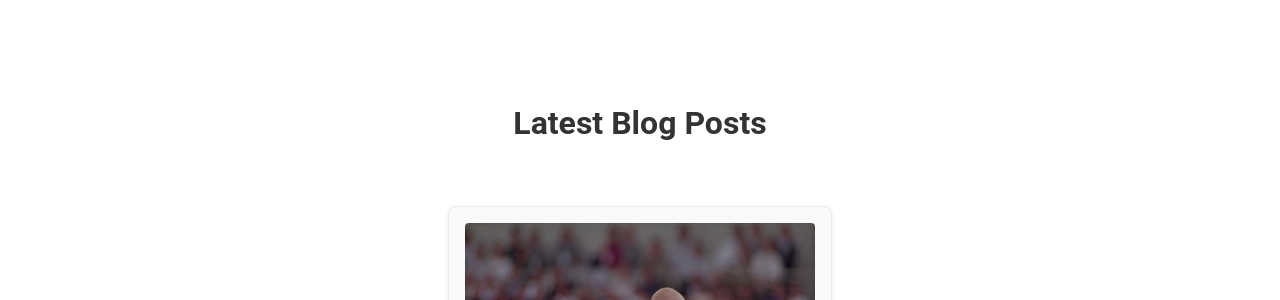
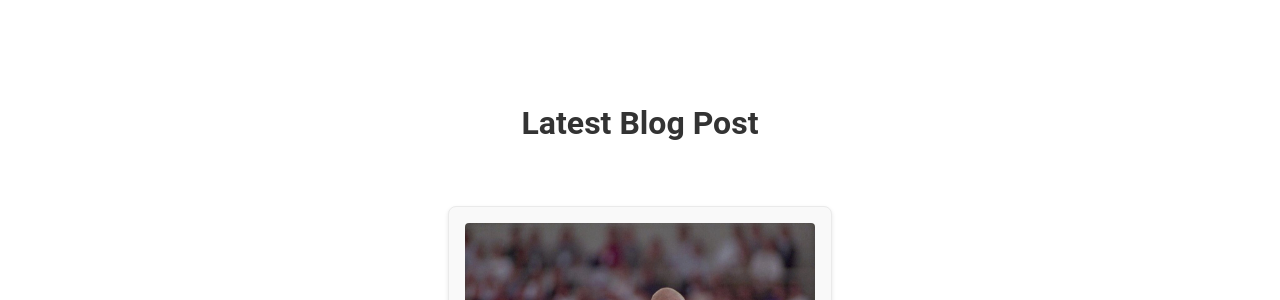
Before and after one commit to u3mukher/x-stats, a Jekyll site: the page built from index.md, in a window 1280 px wide. Shown: the part 169-469 px from the top of the page. Built offline with Jekyll 4.4.1, drawn with Linux system fonts in a browser that asks for light colours.

Commit message:
Update index.md

```diff
--- a/index.md
+++ b/index.md
@@ -4,14 +4,15 @@ title: Home
 ---
 
 <section class="latest-posts">
-  <h2>Latest Blog Posts</h2>
+  <h2>Latest Blog Post</h2>
   <div class="posts-container">
-    {% for post in site.posts limit:5 %}
+    {% for post in site.posts limit:1 %}
       <div class="post-item">
         {% if post.featured_image %}
           <img src="{{ post.featured_image | relative_url }}" alt="{{ post.title }} Image" class="post-image">
         {% endif %}
         <h3 class="post-title"><a href="{{ post.url | relative_url }}">{{ post.title }}</a></h3>
+        <h4 class="post-subtitle">{{ post.subtitle }}</h4>
         <p class="post-excerpt">{{ post.excerpt }}</p>
         <p class="post-date">{{ post.date | date: "%B %d, %Y" }}</p>
       </div>
```
